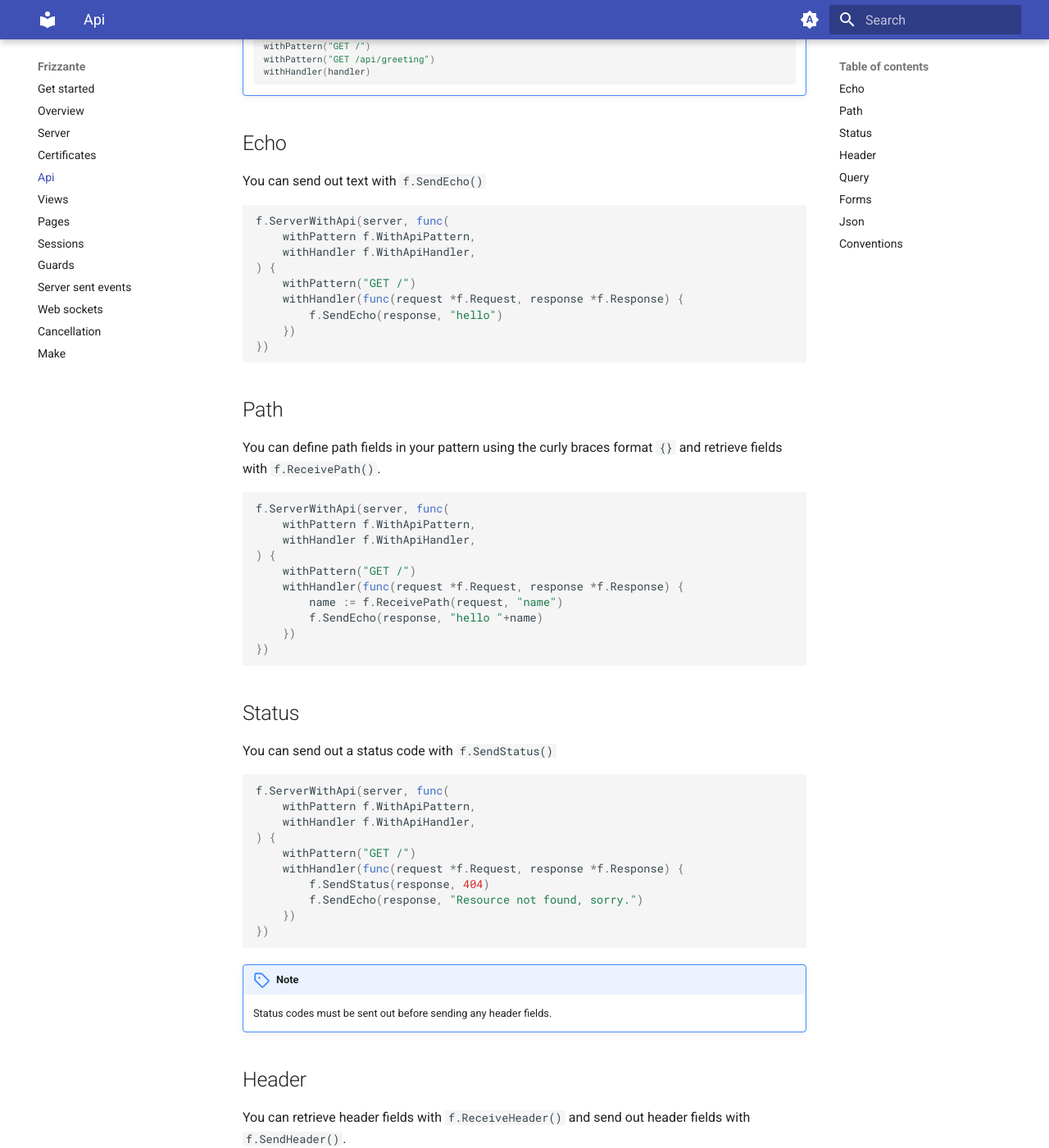
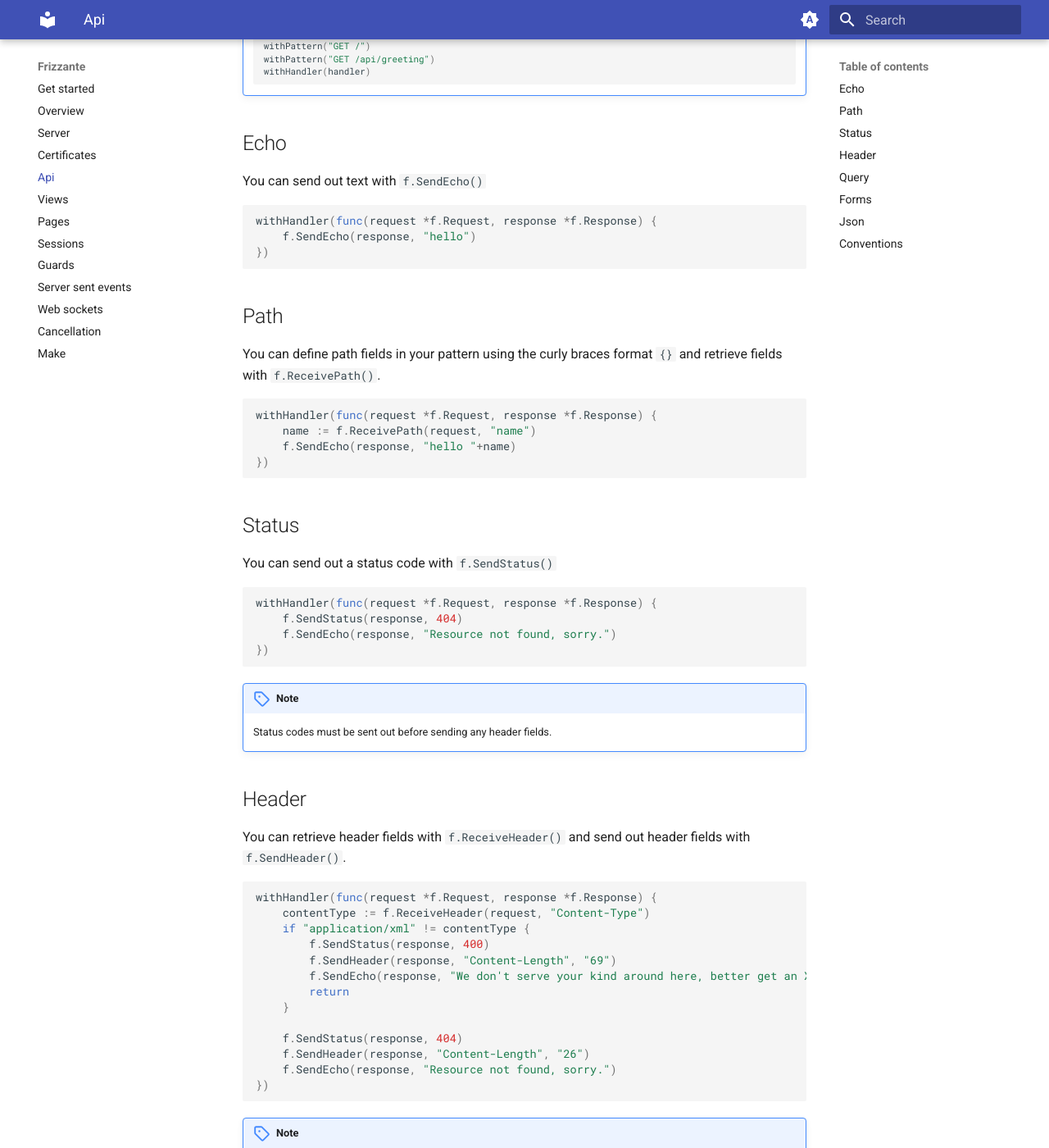
Before and after one commit to razshare/frizzante-docs, an MkDocs documentation site: the page built from docs/api.md, in a window 1280 px wide and 1400 px high, scrolled down 1038 px. Shown: the whole window at 82% size. Built offline with MkDocs 1.6.1 and Material for MkDocs 9.7.7, drawn with Linux system fonts in a browser that asks for light colours; some of the changed text lies outside the part shown.

Commit message:
chore(docs): updating style.

````diff
--- a/docs/api.md
+++ b/docs/api.md
@@ -54,14 +54,8 @@ Where `withPattern()` routes the api using a pattern and `withHandler()` sets th
 You can send out text with `f.SendEcho()`
 
 ```go
-f.ServerWithApi(server, func(
-    withPattern f.WithApiPattern,
-    withHandler f.WithApiHandler,
-) {
-    withPattern("GET /")
-    withHandler(func(request *f.Request, response *f.Response) {
-        f.SendEcho(response, "hello")
-    })
+withHandler(func(request *f.Request, response *f.Response) {
+    f.SendEcho(response, "hello")
 })
 ```
 
@@ -71,15 +65,9 @@ You can define path fields in your pattern using the curly
 braces format `{}` and retrieve fields with `f.ReceivePath()`.
 
 ```go
-f.ServerWithApi(server, func(
-    withPattern f.WithApiPattern,
-    withHandler f.WithApiHandler,
-) {
-    withPattern("GET /")
-    withHandler(func(request *f.Request, response *f.Response) {
-        name := f.ReceivePath(request, "name")
-        f.SendEcho(response, "hello "+name)
-    })
+withHandler(func(request *f.Request, response *f.Response) {
+    name := f.ReceivePath(request, "name")
+    f.SendEcho(response, "hello "+name)
 })
 ```
 
@@ -88,15 +76,9 @@ f.ServerWithApi(server, func(
 You can send out a status code with `f.SendStatus()`
 
 ```go
-f.ServerWithApi(server, func(
-    withPattern f.WithApiPattern,
-    withHandler f.WithApiHandler,
-) {
-    withPattern("GET /")
-    withHandler(func(request *f.Request, response *f.Response) {
-        f.SendStatus(response, 404)
-        f.SendEcho(response, "Resource not found, sorry.")
-    })
+withHandler(func(request *f.Request, response *f.Response) {
+    f.SendStatus(response, 404)
+    f.SendEcho(response, "Resource not found, sorry.")
 })
 ```
 
@@ -108,24 +90,18 @@ f.ServerWithApi(server, func(
 You can retrieve header fields with `f.ReceiveHeader()` and send out header fields with `f.SendHeader()`.
 
 ```go
-f.ServerWithApi(server, func(
-    withPattern f.WithApiPattern,
-    withHandler f.WithApiHandler,
-) {
-    withPattern("GET /")
-    withHandler(func(request *f.Request, response *f.Response) {
-        contentType := f.ReceiveHeader(request, "Content-Type")
-        if "application/xml" != contentType {
-            f.SendStatus(response, 400)
-            f.SendHeader(response, "Content-Length", "69")
-            f.SendEcho(response, "We don't serve your kind around here, better get an XML encoder, heh.")
-            return
-        }
+withHandler(func(request *f.Request, response *f.Response) {
+    contentType := f.ReceiveHeader(request, "Content-Type")
+    if "application/xml" != contentType {
+        f.SendStatus(response, 400)
+        f.SendHeader(response, "Content-Length", "69")
+        f.SendEcho(response, "We don't serve your kind around here, better get an XML encoder, heh.")
+        return
+    }
 
-        f.SendStatus(response, 404)
-        f.SendHeader(response, "Content-Length", "26")
-        f.SendEcho(response, "Resource not found, sorry.")
-    })
+    f.SendStatus(response, 404)
+    f.SendHeader(response, "Content-Length", "26")
+    f.SendEcho(response, "Resource not found, sorry.")
 })
 ```
 
@@ -137,15 +113,9 @@ f.ServerWithApi(server, func(
 You can retrieve values of query fields with `f.ReceiveQuery()`
 
 ```go
-f.ServerWithApi(server, func(
-    withPattern f.WithApiPattern,
-    withHandler f.WithApiHandler,
-) {
-    withPattern("GET /")
-    withHandler(func(request *f.Request, response *f.Response) {
-        name := f.ReceiveQuery(request, "name")
-        f.SendEcho(response, "hello "+name)
-    })
+withHandler(func(request *f.Request, response *f.Response) {
+    name := f.ReceiveQuery(request, "name")
+    f.SendEcho(response, "hello "+name)
 })
 ```
 
@@ -156,16 +126,10 @@ Forms can be retrieved with `f.ReceiveForm()`.
 You can use the `url.Values` api in order to retrieve specific form fields.
 
 ```go
-f.ServerWithApi(server, func(
-    withPattern f.WithApiPattern,
-    withHandler f.WithApiHandler,
-) {
-    withPattern("GET /")
-    withHandler(func(request *f.Request, response *f.Response) {
-        form := f.ReceiveForm(request)
-        name := form.Get("name")
-        f.SendEcho(response, "hello "+name)
-    })
+withHandler(func(request *f.Request, response *f.Response) {
+    form := f.ReceiveForm(request)
+    name := form.Get("name")
+    f.SendEcho(response, "hello "+name)
 })
 ```
 
@@ -177,15 +141,9 @@ f.ServerWithApi(server, func(
 Json bodies can be read and decoded with `f.ReceiveJson[T]()`.
 
 ```go
-f.ServerWithApi(server, func(
-    withPattern f.WithApiPattern,
-    withHandler f.WithApiHandler,
-) {
-    withPattern("GET /")
-    withHandler(func(request *f.Request, response *f.Response) {
-        person, _ := f.ReceiveJson[Person](request)
-        f.SendEcho(response, "hello "+person.name)
-    })
+withHandler(func(request *f.Request, response *f.Response) {
+    person, _ := f.ReceiveJson[Person](request)
+    f.SendEcho(response, "hello "+person.name)
 })
 ```
 
````
Also changed, not shown: docs/cancellation.md (+21 -33 lines), docs/pages.md (+2 -11 lines), docs/server-sent-events.md (+19 -25 lines), docs/sessions.md (+5 -11 lines), docs/web-sockets.md (+11 -17 lines).
